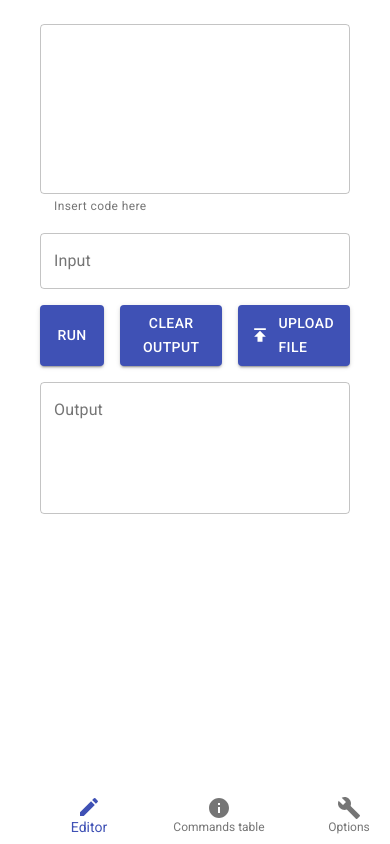
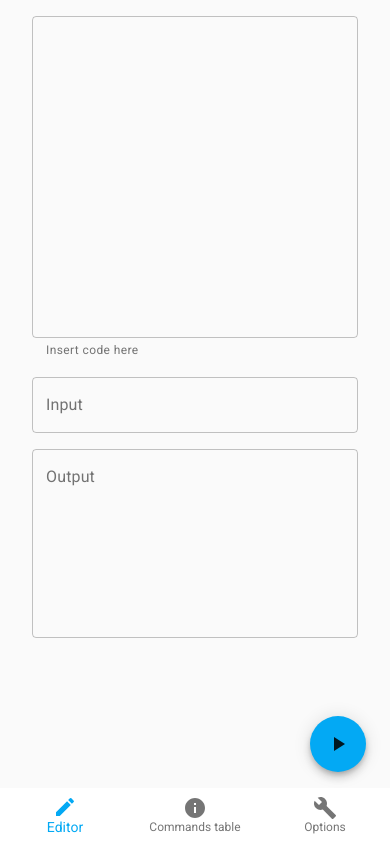
Before and after one commit to pdcmb/brainfuckinterpreter, a React (Create React App) app: page / in a window 390 px wide. Built offline with nearby package versions, Linux system fonts and the light colour scheme.

Commit message:
Bugfixes and layout improvements

```diff
--- a/src/components/App.js
+++ b/src/components/App.js
@@ -1,14 +1,17 @@
 import React, { useState, useMemo } from 'react';
-import { Container, TextField, FormControlLabel, Checkbox, Box, Button,
+import { Container, TextField, FormControlLabel, Checkbox, Box, Button, Switch, Fab,
          Tabs, Tab, Table, TableCell, TableRow, TableBody, TableHead, TableContainer,
-         Paper, Tooltip, BottomNavigation, BottomNavigationAction,
+         Paper, Tooltip, BottomNavigation, BottomNavigationAction, Typography, Slider, Divider,
          makeStyles, useMediaQuery } from '@material-ui/core'
-import { useTheme } from '@material-ui/core/styles'
 import TabPanel from './TabPanel'
 import UploadButton from './UploadButton'
-import EditIcon from '@material-ui/icons/Edit';
-import InfoIcon from '@material-ui/icons/Info';
-import BuildIcon from '@material-ui/icons/Build';
+import EditIcon from '@material-ui/icons/Edit'
+import InfoIcon from '@material-ui/icons/Info'
+import BuildIcon from '@material-ui/icons/Build'
+import PlayArrowIcon from '@material-ui/icons/PlayArrow';
+import { ThemeProvider, createMuiTheme } from '@material-ui/core/styles'
+import CssBaseline from '@material-ui/core/CssBaseline'
+
 
 const styles = makeStyles( theme => ({
     root: {
@@ -16,13 +19,14 @@ const styles = makeStyles( theme => ({
         height: '100%',
         [theme.breakpoints.down('sm')]: {
             flexDirection: 'column',
+            paddingBottom: 64,
           },
     },
     editorPanel: {
         margin: theme.spacing(1),
         display: 'flex',
         flexDirection: 'column',
-        flex: '3 1 80%',
+        flex: '3 1 75%',
         '&>*':{
             margin: theme.spacing(1)
         },
@@ -31,7 +35,7 @@ const styles = makeStyles( theme => ({
         margin: theme.spacing(1),
         flexDirection: 'column',
         display: 'flex',
-        flex: '1 1 20%',
+        flex: '1 1 25%',
         [theme.breakpoints.down('sm')]: {
             display: 'none',
         },
@@ -39,17 +43,28 @@ const styles = makeStyles( theme => ({
     buttons:{
         display: 'flex',
         width: '100%',
+        [theme.breakpoints.down('sm')]: {
+            display: 'none',
+        },
         '&>*':{
             marginRight: theme.spacing(2)
         }
     },
+    fab: {
+        position: 'fixed',
+        display: 'none',
+        bottom: 64,
+        right: 16,
+        [theme.breakpoints.down('sm')]: {
+            display: 'flex',
+            alignItems: 'center',
+        }
+    },
     options:{
-        margin: theme.spacing(1),
         display: 'flex',
         flexDirection: 'column',
         '&>*':{
             margin: theme.spacing(1),
-            width: '100%',
         }
     },
     bottomNavigation:{
@@ -58,6 +73,7 @@ const styles = makeStyles( theme => ({
         position: 'fixed',
         bottom: 0,
         width: '100%',
+        zIndex: theme.zIndex.appBar,
         [theme.breakpoints.down('sm')]: {
             display: 'flex',
         },
@@ -112,11 +128,9 @@ function evaluate(code, input){
     let codeptr = 0
     let inputptr = 0
     let output = ''
-
     while (codeptr < code.length){
 
         let command = code.charAt(codeptr)
-
 
         if (command == ">"){
             cellptr += 1
@@ -175,15 +189,30 @@ function buildbracemap(code){
             bracemap[start] = index
             bracemap[index] = start
         }
-
     }
-
     return bracemap
 }
 
 export default function App() {
+    const prefersDarkMode = useMediaQuery('(prefers-color-scheme: dark)')
+    const [useDarkTheme, setUseDarkTheme] = useState(prefersDarkMode);
+
+    const theme = useMemo(() =>
+        createMuiTheme({
+            palette: {
+                type: prefersDarkMode || useDarkTheme ? 'dark' : 'light',
+                primary: {
+                    main: '#03a9f4',
+                },
+                secondary: {
+                   main: '#4caf50',
+                }
+            },
+        }),
+        [prefersDarkMode, useDarkTheme],
+      );
+
     const classes = styles()
-    const theme = useTheme();
     const isSmDevice = useMediaQuery(theme.breakpoints.down('sm'));
 
     const [code, setCode] = useState('')
@@ -193,12 +222,14 @@ export default function App() {
     const [cellsNumber, setCellsNumber] = useState(30000)
     const [sideTab, setSideTab] = useState(0)
     const [renderView, setRenderView] = useState(0)
+    const [inputSize, setInputSize] = useState(15)
+    const [outputSize, setOutputSize] = useState(8)
 
     const handleRunClick = (event) => {
         if(code != ''){
             setCode(cleanup(code));
             setInput('')
-            setOutput(evaluate(cleanup(code)))
+            setOutput(evaluate(cleanup(code), input))
         }
     }
 
@@ -214,7 +245,7 @@ export default function App() {
     const editorPanel = (
         <Box className={classes.editorPanel}>
             <TextField
-                rows={isSmDevice ? 7 : 15}
+                rows={inputSize}
                 multiline
                 value={code}
                 onChange={(e) => setCode(e.target.value) }
@@ -228,18 +259,21 @@ export default function App() {
             <Box className={classes.buttons}>
                 <Button color="primary" variant="contained" onClick={handleRunClick}>Run</Button>
                 <Button color="primary" variant="contained" onClick={() => setOutput('') }>Clear output</Button>
-                <UploadButton accept="text/*" onChange={readFile} >Upload file</UploadButton>
+                <UploadButton color="primary" accept="text/*" onChange={readFile} >Upload file</UploadButton>
             </Box>
             <TextField
                 label="Output"
                 variant="outlined"
-                rows={isSmDevice ? 5 : 8}
+                rows={outputSize}
                 multiline
                 value={output}
                 InputProps={{
                     readOnly: true,
                 }}
             />
+            <Fab color="primary" className={classes.fab}>
+                <PlayArrowIcon />
+            </Fab>
         </Box>)
 
     const optionsPanel = (
@@ -249,6 +283,7 @@ export default function App() {
                     control={
                     <Checkbox
                         checked={dynamicMemory}
+                        color="primary"
                         onChange={(e) => setDynamicMemory(e.target.checked)}
                     />
                     }
@@ -262,6 +297,40 @@ export default function App() {
                 onChange={(e) => setCellsNumber(e.target.value)}
                 type="number"
                 variant="outlined"
+            />
+            <Typography variant="h6">Editor options</Typography>
+            <Divider />
+            <FormControlLabel
+                control={
+                <Switch
+                    checked={useDarkTheme}
+                    onChange={(e) => setUseDarkTheme(e.target.checked)}
+                    color="primary"
+                />
+                }
+                label="Use dark theme"
+            />
+            <Typography >Input field size</Typography>
+            <Slider
+                defaultValue={15}
+                valueLabelDisplay="auto"
+                step={1}
+                marks
+                min={5}
+                max={20}
+                value={inputSize}
+                onChange={(e, newValue) => setInputSize(newValue)}
+            />
+            <Typography >Output field size</Typography>
+            <Slider
+                defaultValue={8}
+                marks
+                valueLabelDisplay="auto"
+                step={1}
+                min={2}
+                max={20}
+                value={outputSize}
+                onChange={(e, newValue) => setOutputSize(newValue)}
             />
         </Box>)
 
@@ -291,10 +360,12 @@ export default function App() {
     const mainView = isSmDevice ? views[renderView] : editorPanel
 
     return (
+        <ThemeProvider theme={ theme }>
+            <CssBaseline />
             <Container className={classes.root}>
                 { mainView }
                 <Box className={classes.sidePanel}>
-                <Tabs value={sideTab} onChange={ (e, newValue ) => { setSideTab(newValue); } }>
+                    <Tabs indicatorColor="primary" value={sideTab} onChange={ (e, newValue ) => { setSideTab(newValue); } }>
                             <Tab label="Commands" />
                             <Tab label="Options" />
                     </Tabs>
@@ -305,6 +376,7 @@ export default function App() {
                         {optionsPanel}
                     </TabPanel>
                 </Box>
+            </Container>
             <BottomNavigation
                     showLabels
                     className={classes.bottomNavigation}
@@ -315,6 +387,6 @@ export default function App() {
                     <BottomNavigationAction label="Commands table" icon={<InfoIcon />} />
                     <BottomNavigationAction label="Options" icon={<BuildIcon />} />
                 </BottomNavigation>
-        </Container>
+        </ThemeProvider>
     )
 }
--- a/src/components/UploadButton.js
+++ b/src/components/UploadButton.js
@@ -9,7 +9,7 @@ const styles = makeStyles(theme => ({
 }))
 
 export default function UploadButton(props) {
-    const {accept, children, onChange, ...rest} = props
+    const {accept, children, color, onChange, ...rest} = props
     const classes = styles()
     return (
         <Fragment>
@@ -23,7 +23,7 @@ export default function UploadButton(props) {
             <label htmlFor="contained-button-file">
                 <Button
                     variant="contained"
-                    color="primary"
+                    color={color}
                     startIcon={<PublishIcon />}
                     component="span">
                     {children}
--- a/src/index.js
+++ b/src/index.js
@@ -4,9 +4,9 @@ import App from './components/App';
 import * as serviceWorker from './serviceWorker';
 
 ReactDOM.render(
-  <React.StrictMode>
-    <App />
-  </React.StrictMode>,
+    <React.StrictMode>
+     <App />
+    </React.StrictMode>,
   document.getElementById('root')
 );
 
```
Lines whose indentation alone changed are shown as unchanged.
